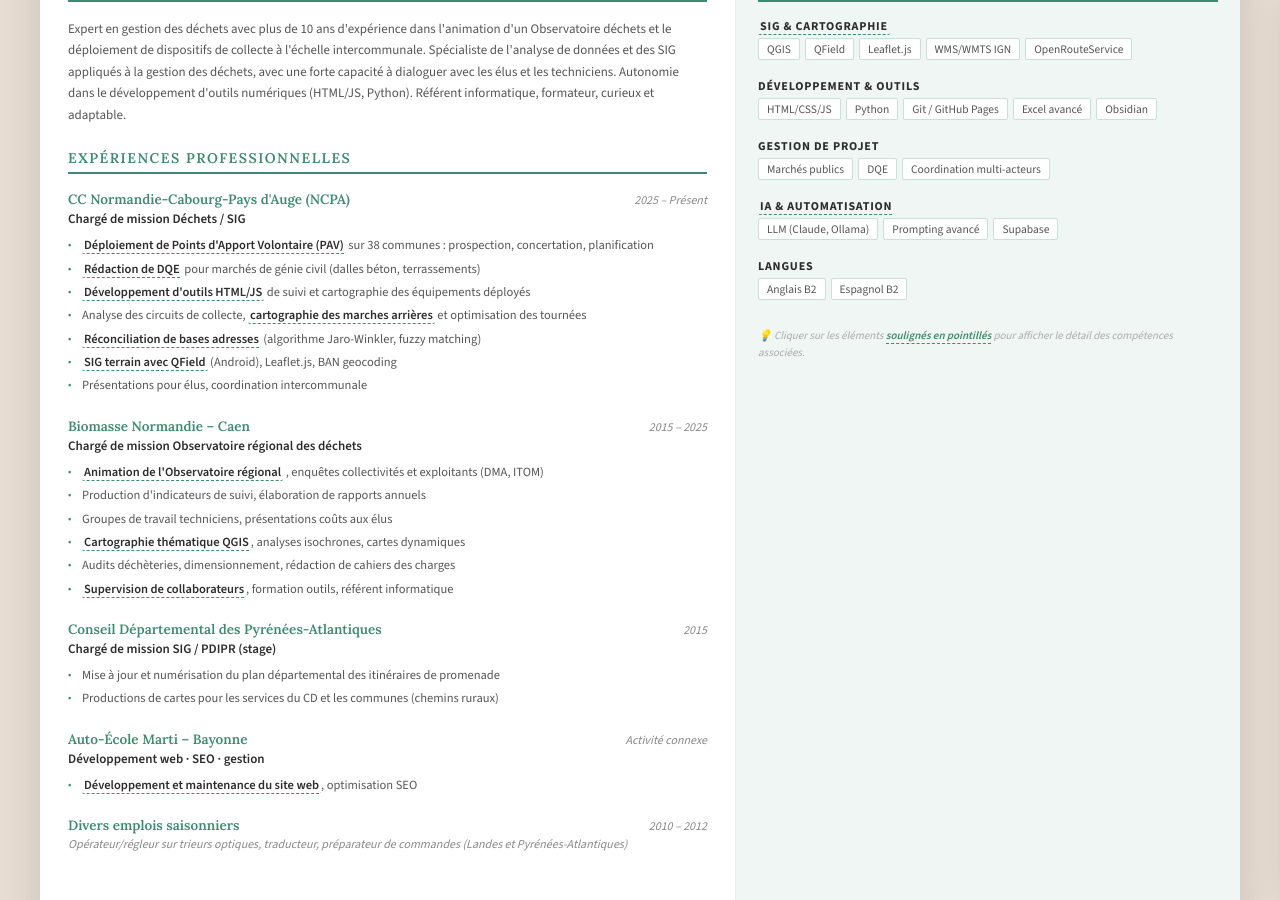
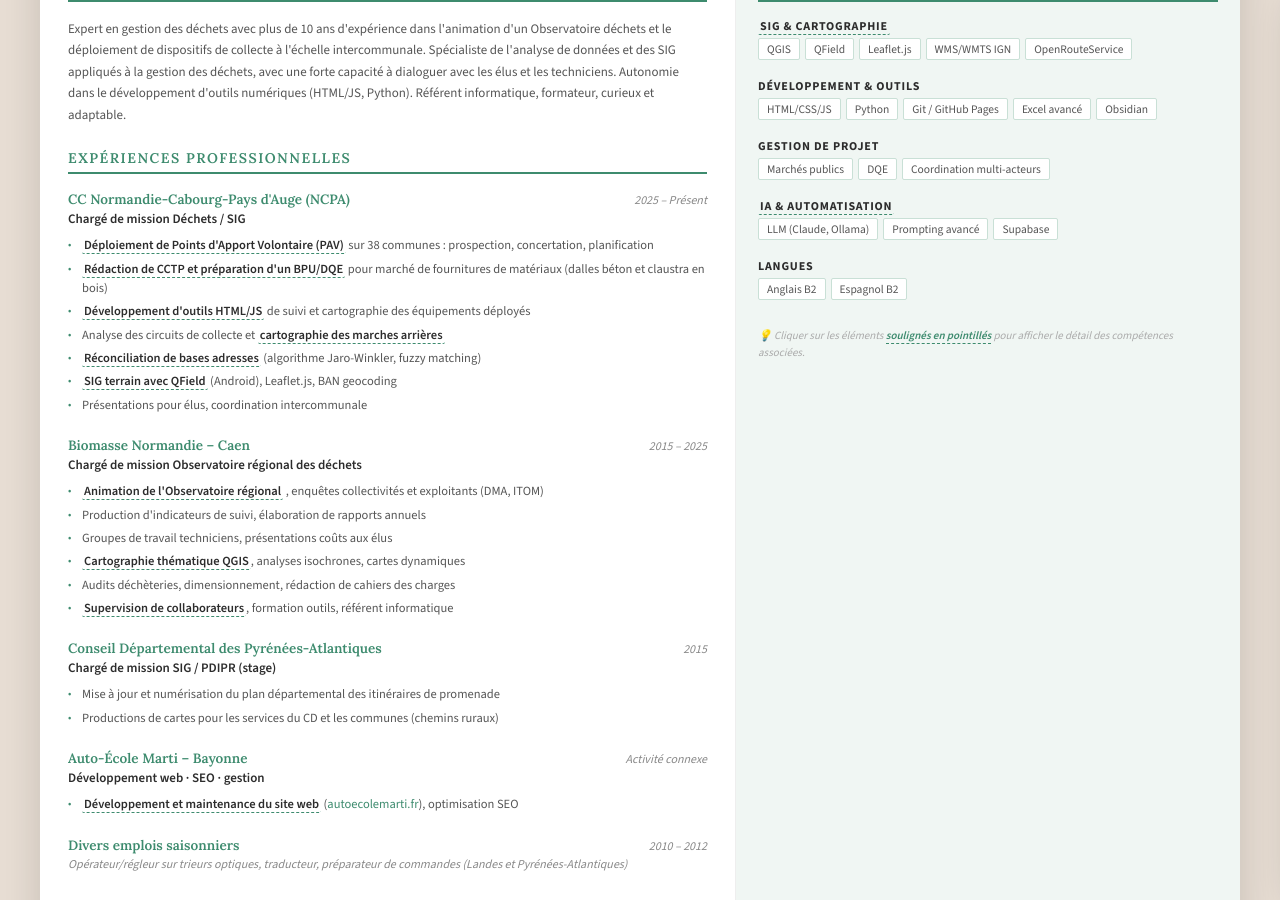
Before and after one commit to yvesmarti/yvesmarti.github.io, a Jekyll site: the page cv/index.html, which Jekyll copies as it is, in a window 1280 px wide and 900 px high, scrolled down 324 px. Built offline with Jekyll 4.4.1, drawn with Linux system fonts in a browser that asks for light colours.

Commit message:
cv: mise à jour expériences NCPA et lien auto-école
- Remplacement "Rédaction de DQE pour marchés de génie civil" par la mention exacte du CCTP + BPU/DQE pour marché de fournitures de matériaux en 3 lots (dalles béton et claustra en bois)
- Mise à jour du panneau détail marchés publics : description des 3 lots, CCTP, cadres techniques de réponse, autres pièces du DCE
- Suppression de "et optimisation des tournées" (mention inexacte)
- Ajout du lien autoecolemarti.fr dans la section auto-école (CV et panneau détail)

https://claude.ai/code/session_01LdToCXXGU56dC7gsNEjx85

```diff
--- a/cv/index.html
+++ b/cv/index.html
@@ -607,17 +607,16 @@
             sur 38 communes : prospection, concertation, planification
           </li>
           <li>
-            <span class="detail-trigger" data-detail="marches-publics">Rédaction de DQE</span>
-            pour marchés de génie civil (dalles béton, terrassements)
+            <span class="detail-trigger" data-detail="marches-publics">Rédaction de CCTP et préparation d'un BPU/DQE</span>
+            pour marché de fournitures de matériaux (dalles béton et claustra en bois)
           </li>
           <li>
             <span class="detail-trigger" data-detail="outils-html">Développement d'outils HTML/JS</span>
             de suivi et cartographie des équipements déployés
           </li>
           <li>
-            Analyse des circuits de collecte,
+            Analyse des circuits de collecte et
             <span class="detail-trigger" data-detail="collecte">cartographie des marches arrières</span>
-            et optimisation des tournées
           </li>
           <li>
             <span class="detail-trigger" data-detail="donnees">Réconciliation de bases adresses</span>
@@ -679,7 +678,8 @@
         <div class="job-title">Développement web · SEO · gestion</div>
         <ul class="cv-list">
           <li>
-            <span class="detail-trigger" data-detail="auto-ecole">Développement et maintenance du site web</span>,
+            <span class="detail-trigger" data-detail="auto-ecole">Développement et maintenance du site web</span>
+            (<a href="https://autoecolemarti.fr" target="_blank" style="color:var(--teal);text-decoration:none;">autoecolemarti.fr</a>),
             optimisation SEO
           </li>
         </ul>
@@ -886,26 +886,29 @@ const details = {
     ]
   },
   "marches-publics": {
-    title: "Marchés publics - DQE",
-    subtitle: "Génie civil",
+    title: "Marchés publics — CCTP, BPU/DQE",
+    subtitle: "Fournitures de matériaux · 3 lots · NCPA",
     sections: [
       {
         title: "En quoi ça consiste",
         type: "text",
-        content: "Le CCTP (Cahier des Clauses Techniques Particulières) décrit techniquement ce qu'on achète. Le DQE (Détail Quantitatif Estimatif) en chiffre le coût estimé. Ces documents sont obligatoires pour les marchés publics au-delà d'un certain seuil."
+        content: "Le CCTP (Cahier des Clauses Techniques Particulières) décrit précisément les exigences techniques auxquelles les candidats doivent répondre lot par lot. Le BPU (Bordereau des Prix Unitaires) liste les prix proposés par le prestataire ; le DQE (Détail Quantitatif Estimatif) en chiffre le montant prévisionnel en appliquant ces prix aux quantités estimées. Ces pièces sont essentielles pour comparer les offres, vérifier leur cohérence et encadrer contractuellement les prestations."
       },
       {
-        title: "Types de marchés traités",
+        title: "Marché rédigé",
         type: "list",
         content: [
-          "Fourniture et pose de dalles béton pour PAV",
-          "Terrassements et génie civil"
+          "Marché de fournitures de matériaux en 3 lots : dalles béton (pose pour PAV) et claustra en bois",
+          "Rédaction du CCTP : spécifications techniques par lot (dimensions, résistances, finitions, conditions de livraison)",
+          "Préparation du BPU et du DQE : chiffrage estimatif des quantités et des prix unitaires par lot",
+          "Rédaction des cadres techniques de réponse permettant une comparaison structurée des offres",
+          "Préparation des autres pièces du dossier de consultation (DCE)"
         ]
       },
       {
         title: "Compétences mobilisées",
         type: "tags",
-        content: ["Rédaction technique", "Estimation de coûts", "Analyse d'offres", "Suivi contractuel"]
+        content: ["Rédaction CCTP", "BPU / DQE", "Dossier de consultation (DCE)", "Cadres de réponse", "Analyse d'offres", "Marchés publics"]
       }
     ]
   },
@@ -1101,13 +1104,13 @@ const details = {
       {
         title: "En quoi ça consiste",
         type: "text",
-        content: "Implication dans la gestion d'une auto-école familiale à Bayonne : développement et maintenance du site web, optimisation du référencement naturel (SEO)."
+        content: "Implication dans la gestion d'une auto-école familiale à Bayonne : développement et maintenance du site web (autoecolemarti.fr), optimisation du référencement naturel (SEO)."
       },
       {
         title: "Réalisations",
         type: "list",
         content: [
-          "Développement et maintenance du site web (HTML/CSS/JS)",
+          "Développement et maintenance du site web (HTML/CSS/JS) — autoecolemarti.fr",
           "Optimisation SEO : structure, balises, performance",
           "Suivi des indicateurs de performance web (trafic, positionnement)"
         ]
```
